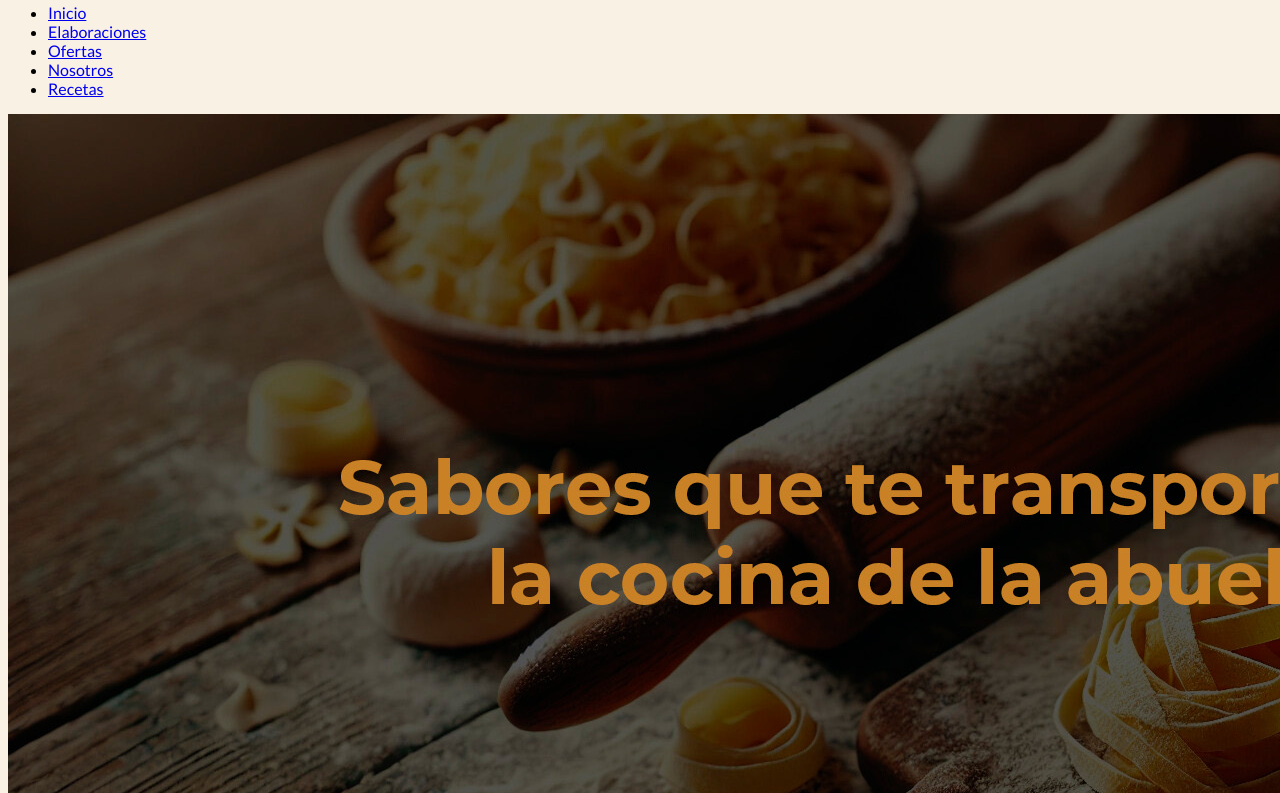
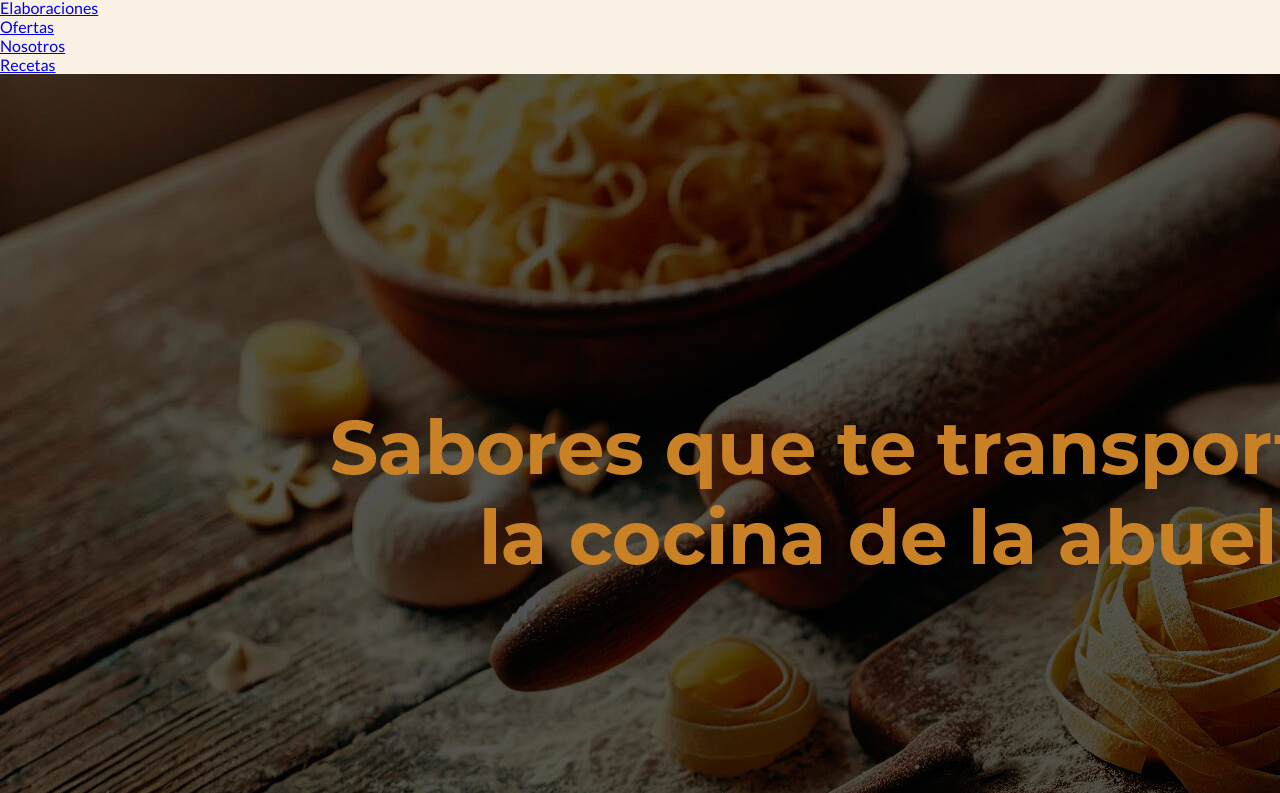
Before and after one commit to Lucilacosta06/Pastas-Minola, a plain HTML site: page index.html in a window 1280 px wide. Shown: the part 84-877 px from the top of the page. Drawn offline with Linux system fonts and the light colour scheme.

Commit message:
Actualización de los archivos

```diff
--- a/style.scss
+++ b/style.scss
@@ -4,6 +4,16 @@ $accent-color: rgb(181, 121, 0);
 $font-main: 'Lato', sans-serif;
 $font-size-base: 16px;
 
+@mixin transition-effect($property, $time) {
+  transition: $property $time ease-in-out;
+}
+
+* {
+  margin: 0;
+  padding: 0;
+  box-sizing: border-box;
+}
+
 body {
     font-family: $font-main;
     font-size: $font-size-base;
```
Also changed, not shown: css/style.css, 1 other file.
